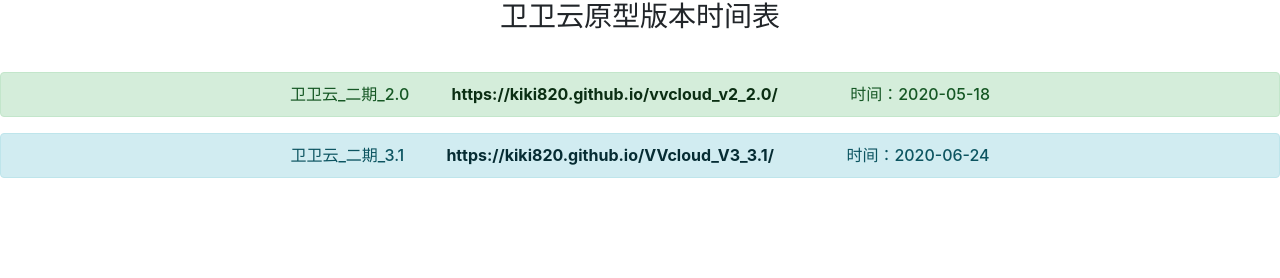
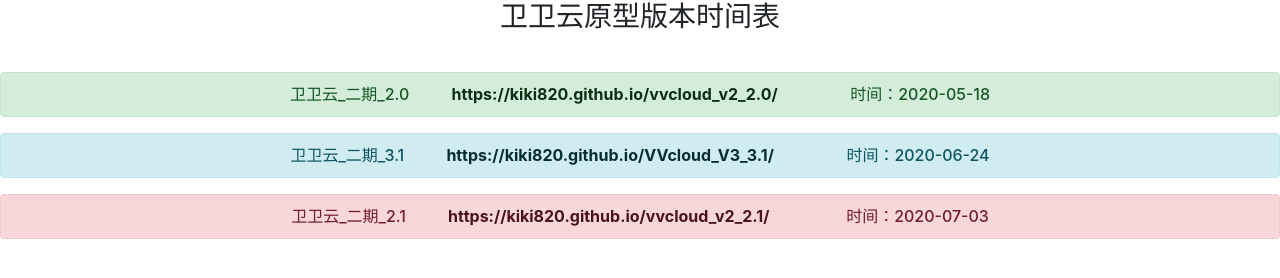
Before and after one commit to KIKI820/version-management, a plain HTML site: page index.html in a window 1280 px wide. Drawn offline with Linux system fonts and the light colour scheme; files whose address does not match are found by name.

Commit message:
Update index.html

```diff
--- a/index.html
+++ b/index.html
@@ -25,6 +25,10 @@
           <div class="alert alert-info" role="alert"><center>
            卫卫云_二期_3.1 <a href="https://kiki820.github.io/VVcloud_V3_3.1/" class="alert-link">&nbsp;&nbsp;&nbsp;&nbsp;&nbsp;&nbsp;&nbsp;&nbsp;&nbsp;&nbsp;https://kiki820.github.io/VVcloud_V3_3.1/</a>&nbsp;&nbsp;&nbsp;&nbsp;&nbsp;&nbsp;&nbsp;&nbsp;&nbsp;&nbsp;&nbsp;&nbsp;&nbsp;&nbsp;&nbsp;&nbsp;&nbsp;时间：2020-06-24</center>
           </div>
+          <div class="alert alert-danger" role="alert"><center>
+           卫卫云_二期_2.1 <a href="https://kiki820.github.io/vvcloud_v2_2.1/" class="alert-link">&nbsp;&nbsp;&nbsp;&nbsp;&nbsp;&nbsp;&nbsp;&nbsp;&nbsp;&nbsp;https://kiki820.github.io/vvcloud_v2_2.1/</a>&nbsp;&nbsp;&nbsp;&nbsp;&nbsp;&nbsp;&nbsp;&nbsp;&nbsp;&nbsp;&nbsp;&nbsp;&nbsp;&nbsp;&nbsp;&nbsp;&nbsp; 时间：2020-07-03</center>
+</div>
+
        </h6>
 <!-- <div class="alert alert-danger" role="alert">
   A simple danger alert with <a href="#" class="alert-link">an example link</a>. Give it a click if you like.
```
